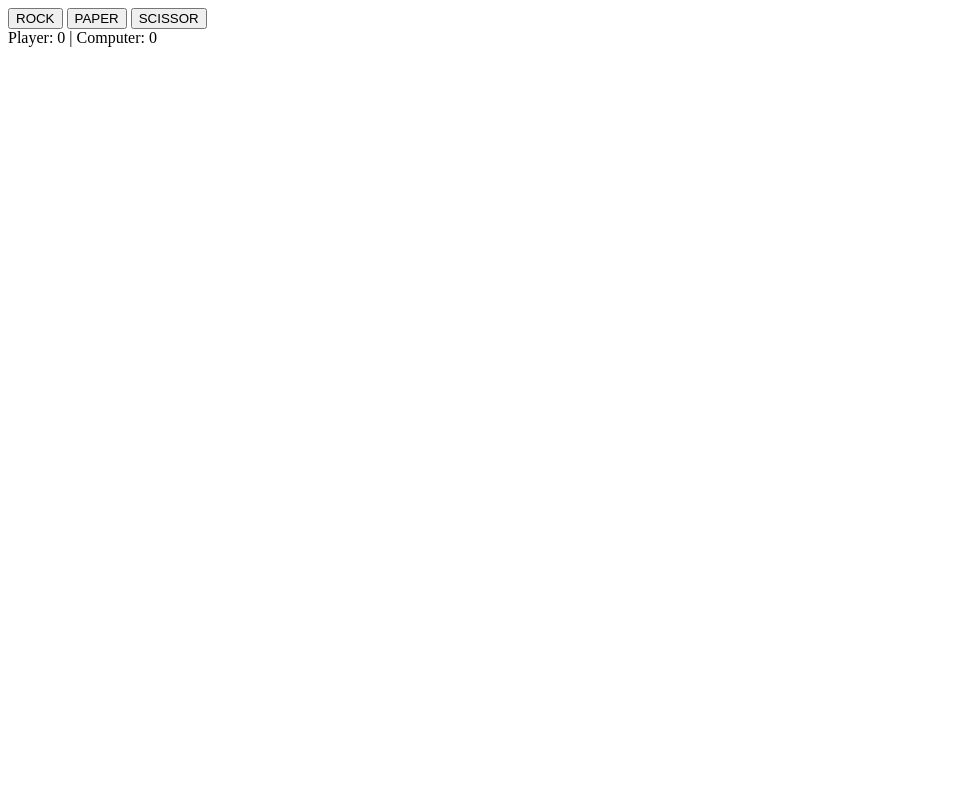
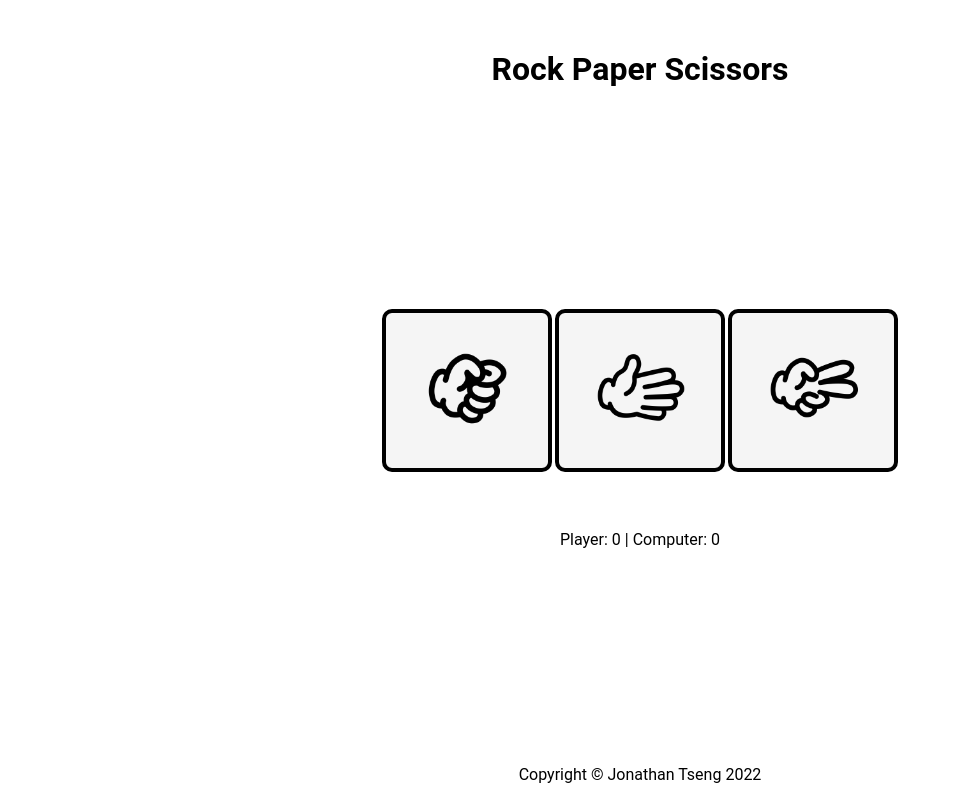
Before and after one commit to jc-tseng/rock-paper-scissors, a plain HTML site: page index.html in a window 1280 px wide. Shown: the whole page, without its empty margins (0-953 px from the left). Drawn offline with Linux system fonts and the light colour scheme.

Commit message:
added images for each choice and css styling

```diff
--- a/index.html
+++ b/index.html
@@ -9,13 +9,21 @@
         <link rel="stylesheet" href="styles.css">
     </head>
     <body>
-        <div class="choices">
-            <button class="rock">ROCK</button>
-            <button class="paper">PAPER</button>
-            <button class="scissor">SCISSOR</button>
+        <div class="header">
+            <h1>Rock Paper Scissors</h1>
         </div>
-        <div class="results"></div>
-        <div class="score"></div>
+        <div class="container">
+            <div class="choices">
+                <button class="rock"><img src="./imgs/r.png"></button>
+                <button class="paper"><img src="./imgs/p.png"></button>
+                <button class="scissor"><img src="./imgs/s.png"></button>
+            </div>
+            <div class="results"></div>
+            <div class="score"></div>
+        </div>
+        <div class="footer">
+            <p>Copyright © Jonathan Tseng 2022</p>
+        </div>
         <script src="rock-paper-scissors.js"></script>
     </body>
 </html>
--- a/rock-paper-scissors.js
+++ b/rock-paper-scissors.js
@@ -40,6 +40,7 @@ function playRound(playerSelection, computerSelection) {
     }
 }
 
+function game() {
     const rock = document.querySelector('.rock');
     rock.addEventListener('click', () => {
         playRound("ROCK", computerPlay());
@@ -56,7 +57,9 @@ const scissor = document.querySelector('.scissor');
     scissor.addEventListener('click', () => {
         playRound("SCISSOR", computerPlay());
         score.textContent = `Player: ${playerScore} | Computer: ${computerScore}`;
-})
+    });
+}
+
 
 const results = document.querySelector('.results');
 const content = document.createElement('div');
@@ -72,3 +75,5 @@ let playerScore = 0;
 let computerScore = 0;
 
 score.textContent = `Player: ${playerScore} | Computer: ${computerScore}`;
+
+game();
--- a/styles.css
+++ b/styles.css
@@ -0,0 +1,52 @@
+body {
+    height: 100vh;
+    margin: 0;
+    overflow: hidden;
+    font-family: Roboto, sans-serif;
+    display: flex;
+    flex-direction: column;
+    align-items: center;
+    justify-content: space-between;
+}
+
+.header {
+    display: flex;
+}
+
+h1 {
+    margin-top: 50px;
+}
+
+.container {
+    height: 30vh;
+    display: flex;
+    flex-direction: column;
+    align-items: center;
+    justify-content: space-between;
+}
+
+.choices {
+    width: 65vh;
+    display: flex;
+    justify-content: space-around;
+}
+
+.footer {
+    display: flex;
+}
+
+img {
+    height: 150px;
+    width: 150px;
+}
+
+button {
+    border: 4px solid black;
+    border-radius: 10px;
+    transition-duration: 0.4s;
+    background-color: whitesmoke;
+}
+
+button:hover{
+    background-color: lightgray;
+}
```
Also changed, not shown: imgs/p.png (added), imgs/r.png (added), imgs/s.png (added). Lines whose indentation alone changed are shown as unchanged.
